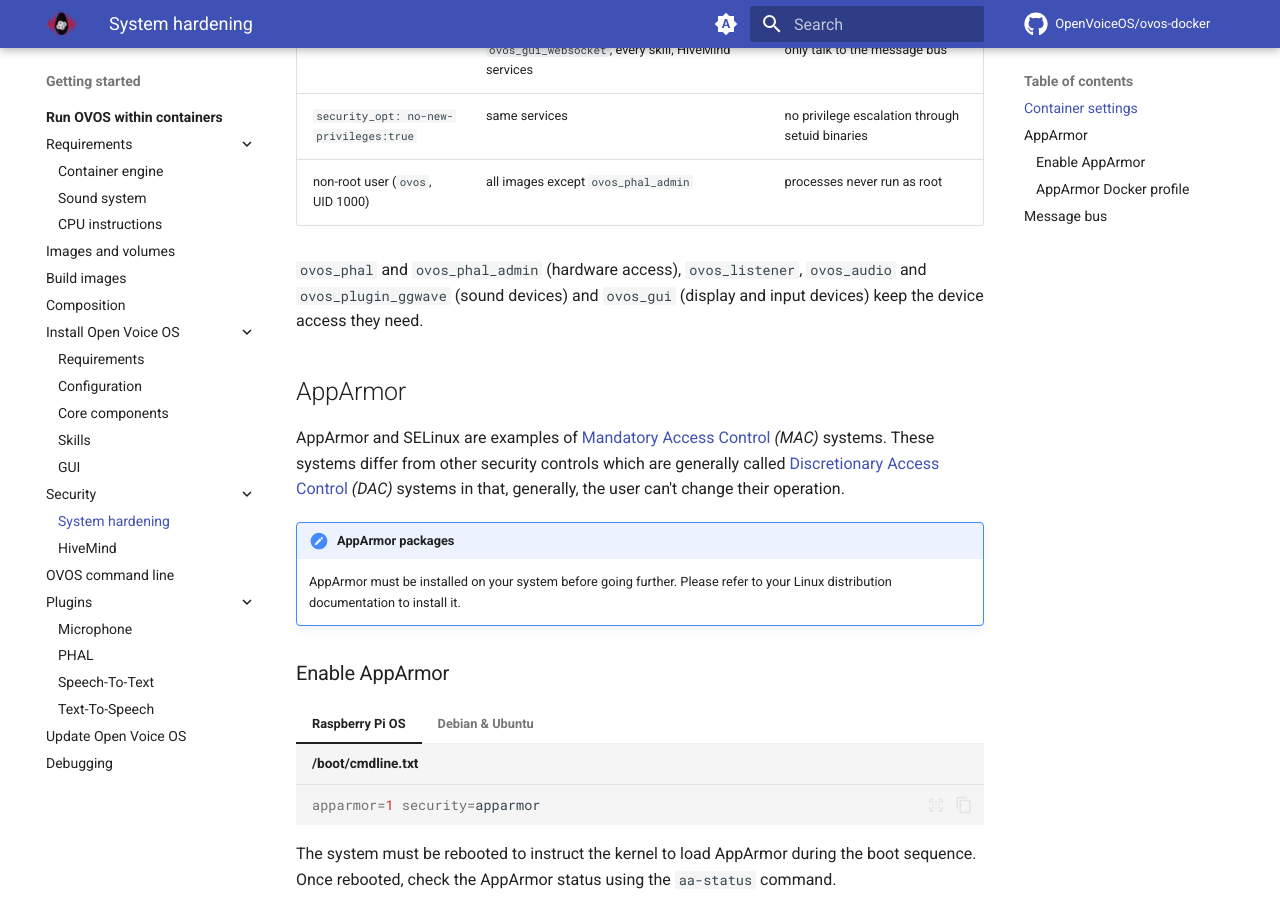
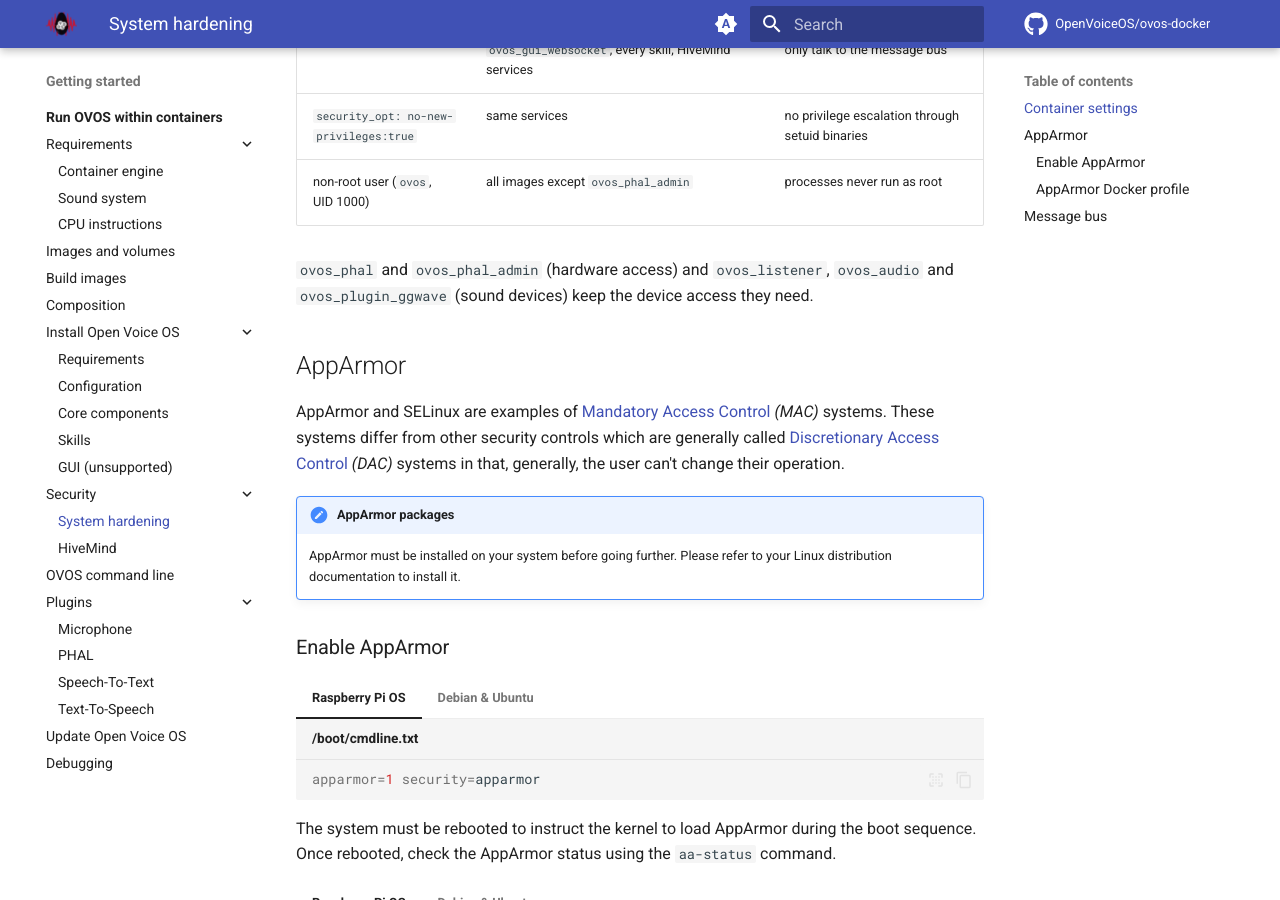
Before and after one commit to OpenVoiceOS/ovos-docker, an MkDocs documentation site: the page built from docs/getting-started/docker/security/hardening.md, in a window 1280 px wide and 900 px high, scrolled down 582 px. Built offline with MkDocs 1.6.1 and Material for MkDocs 9.7.7, drawn with Linux system fonts in a browser that asks for light colours; plug-ins that fetch from the network failed and are left out; comment, search, counter and statistics services are not loaded.

Commit message:
docs: align every page with the current images
- images.md: the tags select release channels; no more "nightly build"
- installation/gui.md: deprecation banner (GUI images no longer built);
  nav entry marked unsupported
- hardening.md: ovos_gui removed from the device-access exceptions
- composition.md: GUI leftovers annotated

Co-Authored-By: Claude Fable 5 <noreply@anthropic.com>

```diff
--- a/docs/getting-started/docker/security/hardening.md
+++ b/docs/getting-started/docker/security/hardening.md
@@ -14,9 +14,9 @@ for every deployment:
 | `security_opt: no-new-privileges:true`   | same services                                                                                  | no privilege escalation through setuid binaries                     |
 | non-root user (`ovos`, UID 1000)         | all images except `ovos_phal_admin`                                                            | processes never run as root                                         |
 
-`ovos_phal` and `ovos_phal_admin` (hardware access), `ovos_listener`,
-`ovos_audio` and `ovos_plugin_ggwave` (sound devices) and `ovos_gui` (display
-and input devices) keep the device access they need.
+`ovos_phal` and `ovos_phal_admin` (hardware access) and `ovos_listener`,
+`ovos_audio` and `ovos_plugin_ggwave` (sound devices) keep the device access
+they need.
 
 ## AppArmor
 
--- a/mkdocs.yml
+++ b/mkdocs.yml
@@ -173,7 +173,7 @@ nav:
               - Configuration: getting-started/docker/installation/configuration.md
               - Core components: getting-started/docker/installation/basic.md
               - Skills: getting-started/docker/installation/skills.md
-              - GUI: getting-started/docker/installation/gui.md
+              - GUI (unsupported): getting-started/docker/installation/gui.md
           - Security:
               - System hardening: getting-started/docker/security/hardening.md
               - HiveMind: getting-started/docker/security/hivemind.md
```
Also changed, not shown: docs/getting-started/docker/composition.md (+2 -2 lines), docs/getting-started/docker/images.md (+1 -1 lines), docs/getting-started/docker/installation/gui.md (+6 -0 lines).
